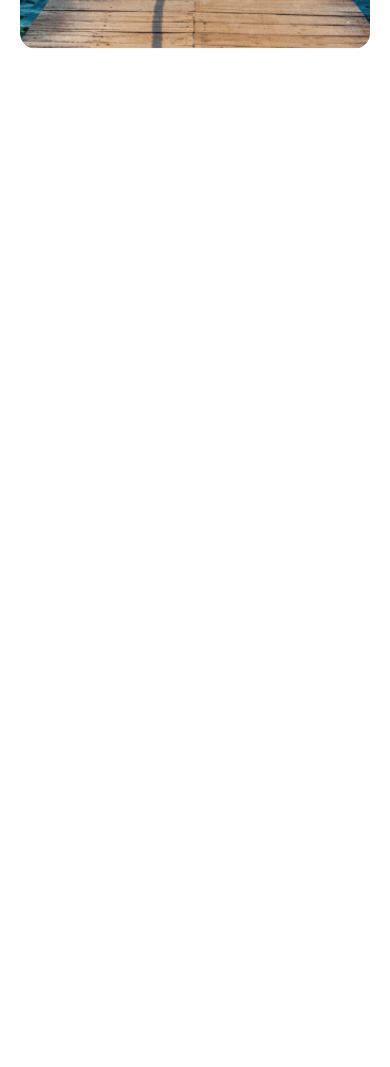
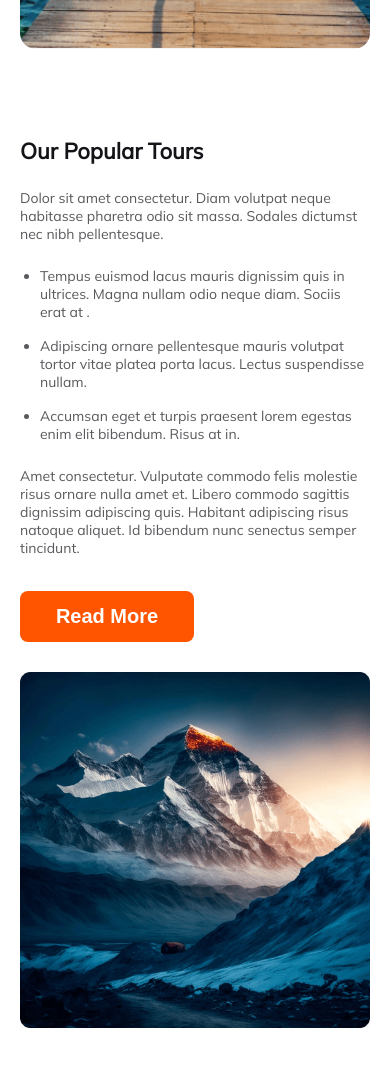
Before and after one commit to paradox-99/Assignment_2, a plain HTML site: page index.html in a window 390 px wide. Shown: the part 593-1660 px from the top of the page. Before the commit the page ends 844 px from the top, so only its background shows below. Drawn offline with Linux system fonts and the light colour scheme.

Commit message:
our popular tour section done with responsive

```diff
--- a/css/styles.css
+++ b/css/styles.css
@@ -26,6 +26,18 @@ a{
     color: rgba(19, 19, 24, 0.70);
     font-size: 16px;
     font-weight: 400;
+}
+.primary_button{
+    background: #FF5400;
+    border-radius: 8px;
+    padding: 14px 0px;
+    border: none;
+    color: white;
+    font-size: 20px;
+    font-weight: 800;
+    cursor: pointer;
+    margin-top: 10px;
+    width: 174px;
 }
 
 /* <-----header styles-----> */
@@ -137,7 +149,24 @@ a{
     gap: 5px;
 }
 
+/* main section */
 
+/* our popular tours section */
+
+.popular_tours{
+    display: flex;
+    justify-content: space-between;
+    gap:100px;
+}
+.popular_tours_left p{
+    margin: 24px 0px;
+}
+.popular_tours_left ul{
+    padding-left: 20px;
+}
+.popular_tours_left li{
+    margin: 16px 0px;
+}
 
 /* responsive for small devices */
 
@@ -154,6 +183,19 @@ a{
     .paragraph_style2{
         font-size: 14px;
     }
+    .primary_button{
+        background: #FF5400;
+        border-radius: 8px;
+        padding: 14px 0px;
+
+        border: none;
+        color: white;
+        font-size: 20px;
+        font-weight: 800;
+        cursor: pointer;
+        margin-top: 10px;
+        text-align: center;
+    }
 
     /* header styles */
 
@@ -166,6 +208,7 @@ a{
     .menu{
         display: flex; /* menu icon show code */
     }
+
     /* banner style */
 
     .banner{
@@ -196,10 +239,22 @@ a{
     .banner_query_sec{
         width: 255px;
     }
-    .banner_query select{
+    .banner_query select, button{
         width: 272px;
     }
-    .banner_query button{
-        width: 272px;
+
+
+    /* main section */
+
+    /* popular tours section */
+
+    .popular_tours{
+        display: flex;
+        justify-content: space-between;
+        flex-direction: column;
+        gap:30px;
+    }
+    .popular_tours_right img{
+        width: 100%;
     }
 }
--- a/index.html
+++ b/index.html
@@ -50,5 +50,25 @@
             </div>
         </div>
     </header>
+    <main class="global">
+        <section class="popular_tours">
+            <div class="popular_tours_left">
+                <h2 class="nav_title">Our Popular Tours</h2>
+                <p class="paragraph_style2">Dolor sit amet consectetur. Diam volutpat neque habitasse pharetra odio sit massa. Sodales dictumst nec nibh pellentesque.</p>
+                <ul class="paragraph_style2">
+                    <li>Tempus euismod lacus mauris dignissim quis in ultrices. Magna nullam odio neque diam. Sociis erat at .</li>
+                    <li>Adipiscing ornare pellentesque mauris volutpat tortor vitae platea porta lacus. Lectus suspendisse nullam.</li>
+                    <li> Accumsan eget et turpis praesent lorem egestas enim elit bibendum. Risus at in.</li>
+                </ul>
+                <p class="paragraph_style2">
+                    Amet consectetur. Vulputate commodo felis molestie risus ornare nulla amet et. Libero commodo sagittis dignissim adipiscing quis. Habitant adipiscing risus natoque aliquet. Id bibendum nunc senectus semper tincidunt.
+                </p>
+                <button class="primary_button">Read More</button>
+            </div>
+            <div class="popular_tours_right">
+                <img src="Images/Rectangle 4.png" alt="">
+            </div>
+        </section>
+    </main>
 </body>
 </html>
```
